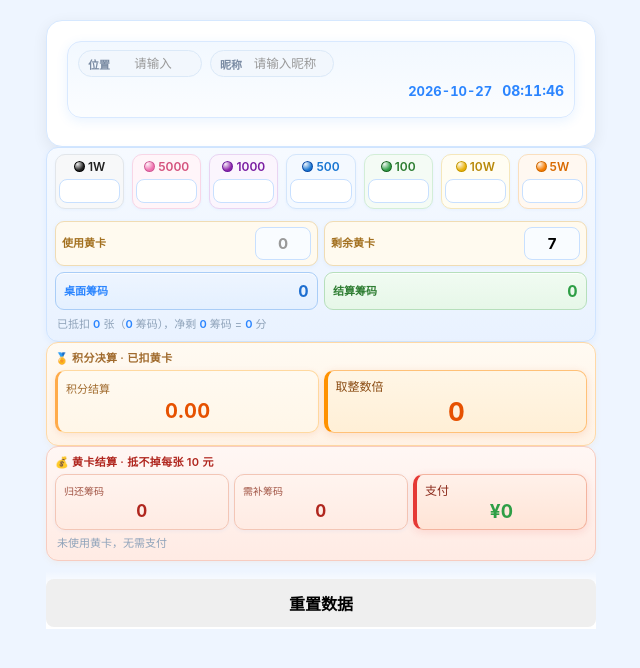
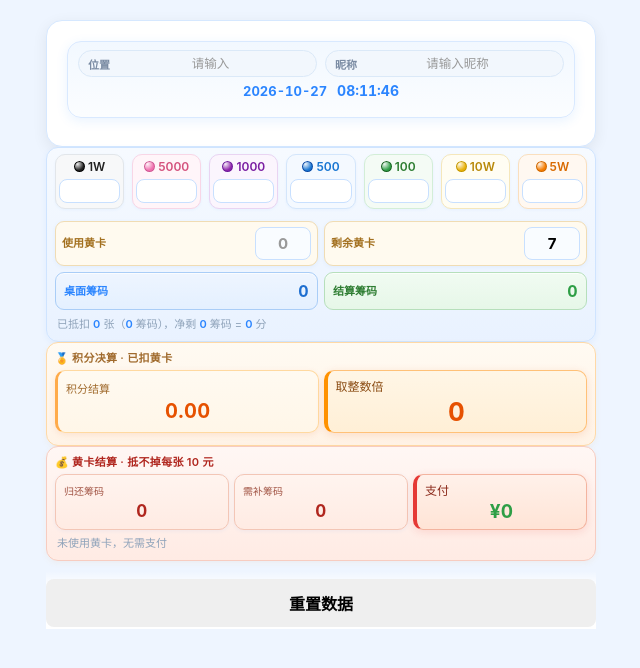
Before and after one commit to kuguahahaha/shuishang, a plain HTML site: page index.html in a window 1280 px wide. Shown: the whole page, without its empty margins (319-959 px from the left). Drawn offline with Linux system fonts and the light colour scheme.

Commit message:
ui: 位置/昵称各占一半，日期时间居中

```diff
--- a/index.html
+++ b/index.html
@@ -878,12 +878,12 @@
             white-space: nowrap;
         }
         .wc-field-input {
-            -webkit-box-flex: 0;
-            -ms-flex: 0 0 auto;
-            flex: 0 0 auto;
-            width: 76px;
-            min-width: 52px;
-            max-width: 88px;
+            -webkit-box-flex: 1;
+            -ms-flex: 1 1 auto;
+            flex: 1 1 auto;
+            width: auto;
+            min-width: 40px;
+            max-width: none;
             padding: 4px 3px;
             font-size: 12.5px;
             font-weight: 400;
@@ -956,16 +956,17 @@
             -webkit-box-align: center;
             -ms-flex-align: center;
             align-items: center;
-            -webkit-box-pack: end;
-            -ms-flex-pack: end;
-            justify-content: flex-end;
+            -webkit-box-pack: center;
+            -ms-flex-pack: center;
+            justify-content: center;
             gap: 10px;
             white-space: nowrap;
         }
         .wc-head-row1 .wc-field {
-            -webkit-box-flex: 0;
-            -ms-flex: 0 1 auto;
-            flex: 0 1 auto;
+            -webkit-box-flex: 1;
+            -ms-flex: 1 1 0;
+            flex: 1 1 0;
+            max-width: none;
         }
         /* 日期与时间同一行，字号收紧防止折行 */
         .clock-date {
```
